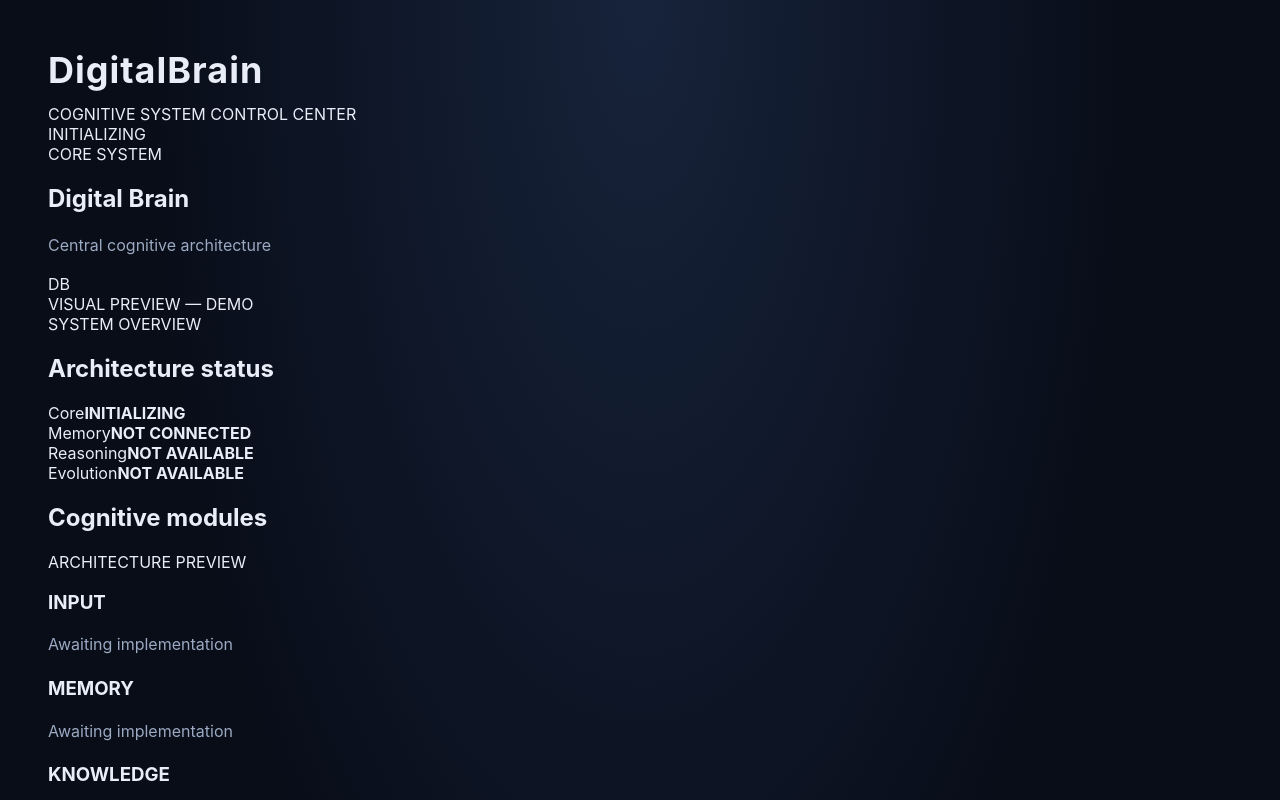
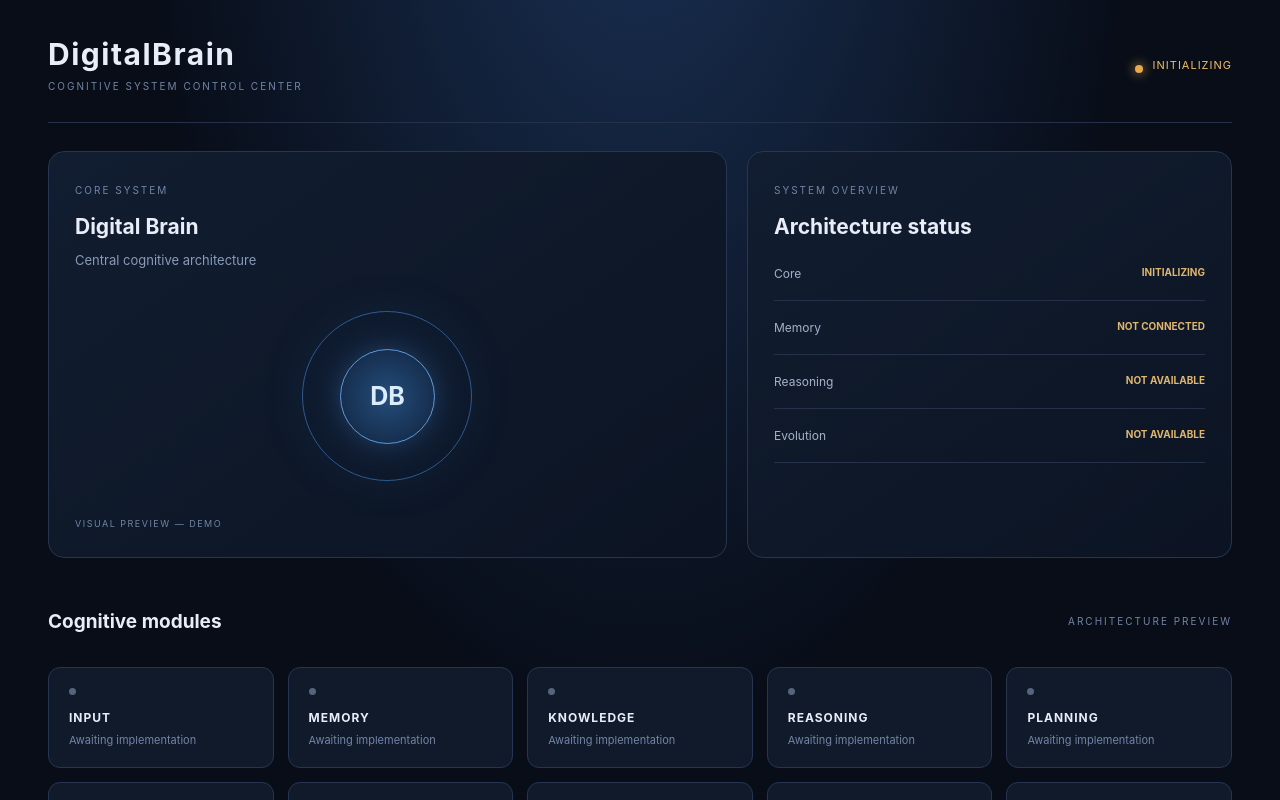
Before and after one commit to misteryone2/DigitalBrain, a React (Vite) app in the folder interface/: page / in a window 1280 px wide. Shown: the top 800 px of the page. Built offline with nearby package versions, Linux system fonts and the light colour scheme.

Commit message:
Update global.css

```diff
--- a/interface/src/styles/global.css
+++ b/interface/src/styles/global.css
@@ -18,24 +18,244 @@ body {
   min-width: 320px;
   min-height: 100vh;
   background:
-    radial-gradient(ellipse at top, #17233b 0%, #080d18 55%);
+    radial-gradient(ellipse at 50% -20%, #1a3155 0%, transparent 55%),
+    #080d18;
 }
 
 #root {
   min-height: 100vh;
 }
 
-main {
-  padding: 48px;
+.dashboard {
+  width: 100%;
+  max-width: 1600px;
+  margin: 0 auto;
+  padding: 36px 48px;
 }
 
-h1 {
-  margin: 0 0 12px;
-  font-size: 36px;
+.topbar {
+  display: flex;
+  justify-content: space-between;
+  align-items: center;
+  padding-bottom: 28px;
+  border-bottom: 1px solid #243149;
+}
+
+.topbar h1 {
+  margin: 0;
+  font-size: 30px;
+  letter-spacing: 1.5px;
+}
+
+.topbar span {
+  display: inline-block;
+  margin-top: 8px;
+  color: #7185a6;
+  font-size: 10px;
+  letter-spacing: 2px;
+}
+
+.system-status {
+  display: flex;
+  align-items: center;
+  gap: 10px;
+  color: #f0bd69;
+  font-size: 11px;
   letter-spacing: 1px;
 }
 
-p {
-  color: #9ba9c2;
-  line-height: 1.6;
+.system-status .status-dot {
+  width: 8px;
+  height: 8px;
+  border-radius: 50%;
+  background: #e8a94e;
+  box-shadow: 0 0 12px #e8a94e;
 }
+
+.overview {
+  display: grid;
+  grid-template-columns: 1.4fr 1fr;
+  gap: 20px;
+  margin-top: 28px;
+}
+
+.panel {
+  padding: 26px;
+  border: 1px solid #263650;
+  border-radius: 16px;
+  background: linear-gradient(145deg, #111d30, #0c1423);
+}
+
+.panel-label,
+.section-heading span {
+  color: #7185a6;
+  font-size: 10px;
+  letter-spacing: 2px;
+}
+
+.panel h2 {
+  margin: 16px 0 8px;
+  font-size: 21px;
+}
+
+.panel p {
+  color: #899bb8;
+  font-size: 13px;
+}
+
+.core-visual {
+  display: flex;
+  justify-content: center;
+  align-items: center;
+  min-height: 230px;
+}
+
+.core-orbit {
+  display: flex;
+  justify-content: center;
+  align-items: center;
+  width: 170px;
+  height: 170px;
+  border: 1px solid #315a91;
+  border-radius: 50%;
+  box-shadow: 0 0 40px #1d477533, inset 0 0 35px #1d477522;
+}
+
+.core-center {
+  display: flex;
+  justify-content: center;
+  align-items: center;
+  width: 95px;
+  height: 95px;
+  border: 1px solid #5e9de6;
+  border-radius: 50%;
+  background: radial-gradient(circle, #244d7b, #10223c);
+  color: #dcecff;
+  font-size: 25px;
+  font-weight: 700;
+  box-shadow: 0 0 35px #438bdf66;
+}
+
+.demo-label {
+  color: #7185a6;
+  font-size: 9px;
+  letter-spacing: 1.5px;
+}
+
+.metric {
+  display: flex;
+  justify-content: space-between;
+  gap: 12px;
+  padding: 19px 0;
+  border-bottom: 1px solid #243149;
+  font-size: 12px;
+}
+
+.metric span {
+  color: #a4b2c9;
+}
+
+.metric strong {
+  color: #e0b76e;
+  font-size: 10px;
+  text-align: right;
+}
+
+.modules-section {
+  margin-top: 36px;
+}
+
+.section-heading {
+  display: flex;
+  justify-content: space-between;
+  align-items: center;
+  margin-bottom: 18px;
+}
+
+.section-heading h2 {
+  font-size: 19px;
+}
+
+.module-grid {
+  display: grid;
+  grid-template-columns: repeat(5, 1fr);
+  gap: 14px;
+}
+
+.module-card {
+  padding: 20px;
+  border: 1px solid #263650;
+  border-radius: 12px;
+  background: #101a2b;
+  transition: border-color 0.2s, transform 0.2s;
+}
+
+.module-card:hover {
+  border-color: #4b83c5;
+  transform: translateY(-3px);
+}
+
+.module-indicator {
+  display: block;
+  width: 7px;
+  height: 7px;
+  border-radius: 50%;
+  background: #56657c;
+}
+
+.module-card h3 {
+  margin: 15px 0 8px;
+  font-size: 12px;
+  letter-spacing: 1px;
+}
+
+.module-card p {
+  margin: 0;
+  color: #7185a6;
+  font-size: 11px;
+}
+
+footer {
+  margin-top: 42px;
+  padding-top: 20px;
+  border-top: 1px solid #243149;
+  color: #53647e;
+  font-size: 9px;
+  letter-spacing: 1.5px;
+}
+
+@media (max-width: 900px) {
+  .dashboard {
+    padding: 28px 24px;
+  }
+
+  .module-grid {
+    grid-template-columns: repeat(3, 1fr);
+  }
+}
+
+@media (max-width: 600px) {
+  .dashboard {
+    padding: 22px 16px;
+  }
+
+  .topbar {
+    align-items: flex-start;
+    gap: 18px;
+    flex-direction: column;
+  }
+
+  .overview {
+    grid-template-columns: 1fr;
+  }
+
+  .module-grid {
+    grid-template-columns: repeat(2, 1fr);
+  }
+
+  .section-heading {
+    align-items: flex-start;
+    gap: 8px;
+    flex-direction: column;
+  }
+}
```
